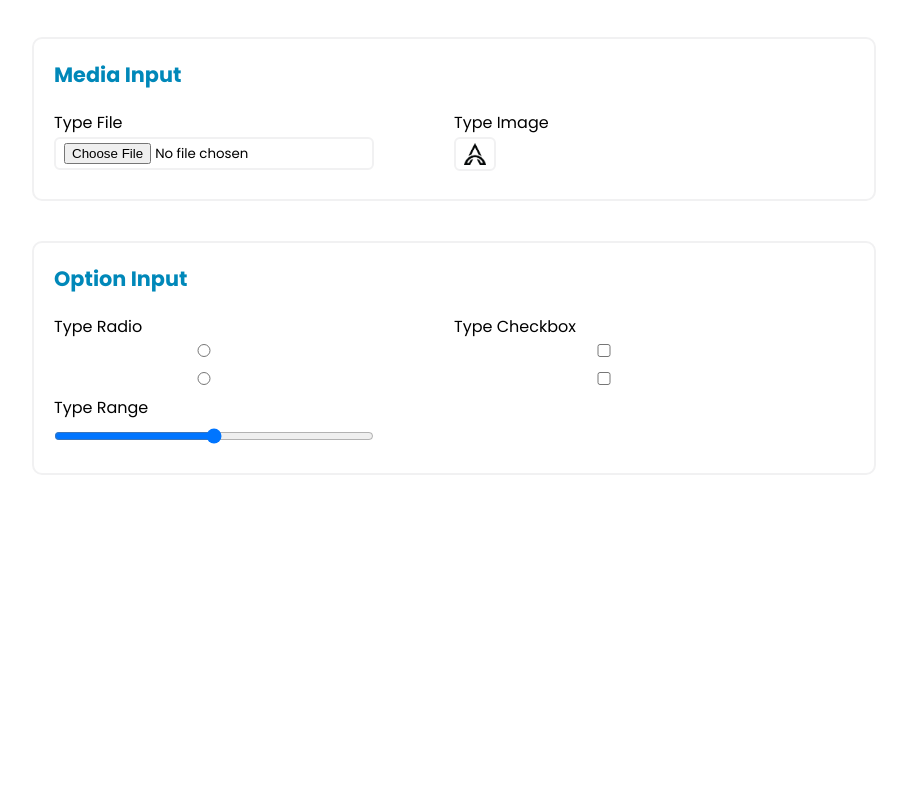
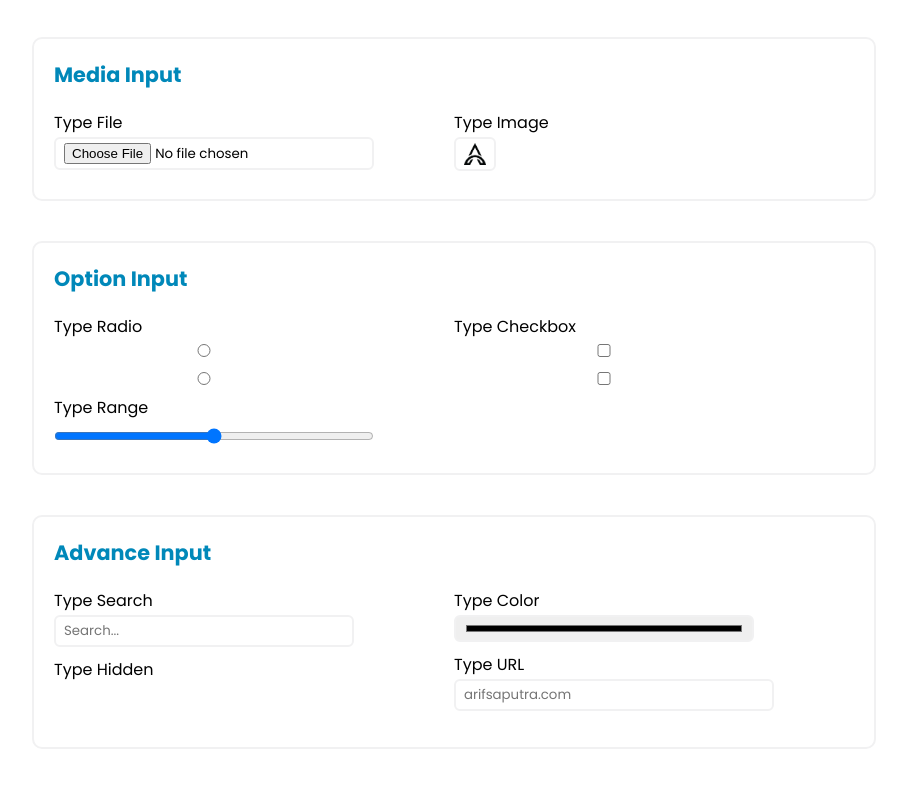
Before and after one commit to arifsptra/my-collection, a plain HTML site: page HTML Input/index.html in a window 1280 px wide. Shown: the part 866-1653 px from the top of the page, without its empty margins (186-1093 px from the left). Before the commit the page ends 1341 px from the top, so only its background shows below. Drawn offline with Linux system fonts and the light colour scheme.

Commit message:
advance input type

```diff
--- a/HTML Input/index.html
+++ b/HTML Input/index.html
@@ -75,7 +75,22 @@
       <div class="right">
         <label for="checkbox">Type Checkbox</label><br />
         <input type="checkbox" name="checkbox" id="checkbox" />
-        <input type="checkbox" name="checkbox" id="checkbox" /><br>
+        <input type="checkbox" name="checkbox" id="checkbox" /><br />
+      </div>
+    </div>
+    <div class="advanceInput">
+      <h2>Advance Input</h2>
+      <div class="left">
+        <label for="search">Type Search</label><br />
+        <input type="search" name="search" id="search" placeholder="Search..." /><br />
+        <label for="hidden">Type Hidden</label><br />
+        <input type="hidden" name="hidden" id="hidden" /><br />
+      </div>
+      <div class="right">
+        <label for="color">Type Color</label><br />
+        <input type="color" name="color" id="color" /><br />
+        <label for="url">Type URL</label><br />
+        <input type="url" name="url" id="url" placeholder="arifsaputra.com" /><br />
       </div>
     </div>
   </body>
--- a/HTML Input/style.css
+++ b/HTML Input/style.css
@@ -73,3 +73,12 @@ input:hover {
   height: 190px;
   margin-top: 40px;
 }
+.advanceInput {
+  padding: 20px;
+  border: 2px solid #f1f1f2;
+  border-radius: 10px;
+  width: 800px;
+  height: 190px;
+  margin-top: 40px;
+  margin-bottom: 50px;
+}
```
